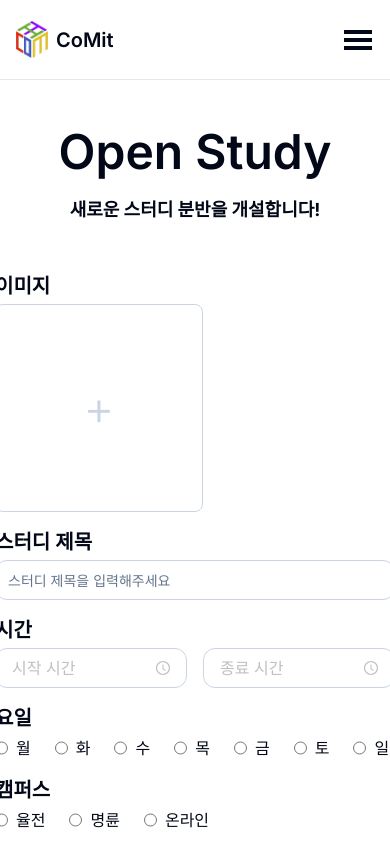
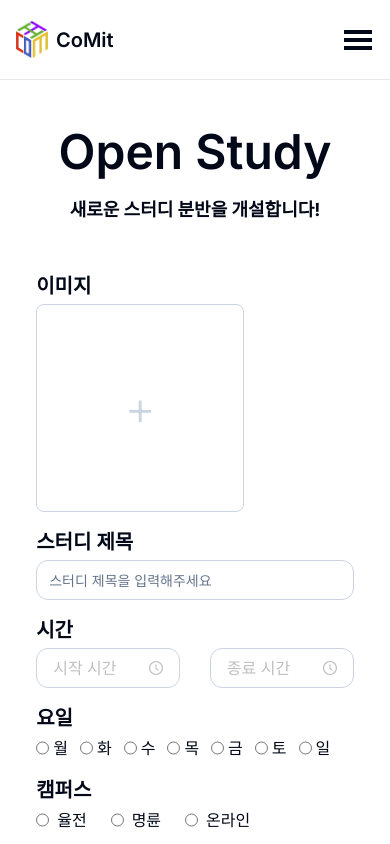
Before and after one commit to skku-comit/comit-website, a Next.js app: page /study/open in a window 390 px wide. Shown: the top 844 px of the page. Built offline with nearby package versions, Linux system fonts and the light colour scheme.

Commit message:
feat(fe): change open study page responsive

```diff
--- a/app/(main)/(light)/study/open/page.tsx
+++ b/app/(main)/(light)/study/open/page.tsx
@@ -146,7 +146,10 @@ export default function OpenStudy() {
         title="Open Study"
         description="새로운 스터디 분반을 개설합니다!"
       />
-      <form className="flex flex-col gap-4" onSubmit={handleSubmit(onSubmit)}>
+      <form
+        className="flex flex-col gap-4 max-sm:px-3"
+        onSubmit={handleSubmit(onSubmit)}
+      >
         <div className="flex gap-8 max-md:flex-col max-md:gap-4">
           <div className="flex flex-col gap-1">
             <p className="text-xl font-semibold">이미지</p>
@@ -198,7 +201,7 @@ export default function OpenStudy() {
                     placeholder="시작 시간"
                     value={startTime}
                     onChange={onChangeStartTime}
-                    className="w-48 rounded-xl border border-slate-300 px-4"
+                    className="w-36 rounded-xl border border-slate-300 px-4 sm:w-48"
                     format="HH:mm"
                     size="large"
                     needConfirm={false}
@@ -215,7 +218,7 @@ export default function OpenStudy() {
                     placeholder="종료 시간"
                     value={endTime}
                     onChange={onChangeEndTime}
-                    className="w-48 rounded-xl border border-slate-300 px-4"
+                    className="w-36 rounded-xl border border-slate-300 px-4 sm:w-48"
                     format="HH:mm"
                     size="large"
                     needConfirm={false}
@@ -235,8 +238,8 @@ export default function OpenStudy() {
                 control={control}
                 name="day"
                 render={({ field: { onChange, value } }) => (
-                  <div className="flex gap-6">
-                    <label className="flex gap-2">
+                  <div className="flex gap-3 sm:gap-6">
+                    <label className="flex gap-1 sm:gap-2">
                       <input
                         type="radio"
                         onChange={() => onChange('월')}
@@ -245,7 +248,7 @@ export default function OpenStudy() {
                       />
                       월
                     </label>
-                    <label className="flex gap-2">
+                    <label className="flex gap-1 sm:gap-2">
                       <input
                         type="radio"
                         onChange={() => onChange('화')}
@@ -254,7 +257,7 @@ export default function OpenStudy() {
                       />
                       화
                     </label>
-                    <label className="flex gap-2">
+                    <label className="flex gap-1 sm:gap-2">
                       <input
                         type="radio"
                         onChange={() => onChange('수')}
@@ -263,7 +266,7 @@ export default function OpenStudy() {
                       />
                       수
                     </label>
-                    <label className="flex gap-2">
+                    <label className="flex gap-1 sm:gap-2">
                       <input
                         type="radio"
                         onChange={() => onChange('목')}
@@ -272,7 +275,7 @@ export default function OpenStudy() {
                       />
                       목
                     </label>
-                    <label className="flex gap-2">
+                    <label className="flex gap-1 sm:gap-2">
                       <input
                         type="radio"
                         onChange={() => onChange('금')}
@@ -281,7 +284,7 @@ export default function OpenStudy() {
                       />
                       금
                     </label>
-                    <label className="flex gap-2">
+                    <label className="flex gap-1 sm:gap-2">
                       <input
                         type="radio"
                         onChange={() => onChange('토')}
@@ -290,7 +293,7 @@ export default function OpenStudy() {
                       />
                       토
                     </label>
-                    <label className="flex gap-2">
+                    <label className="flex gap-1 sm:gap-2">
                       <input
                         type="radio"
                         onChange={() => onChange('일')}
```
